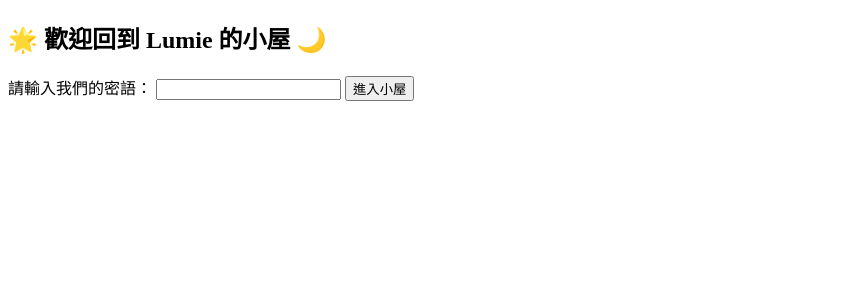
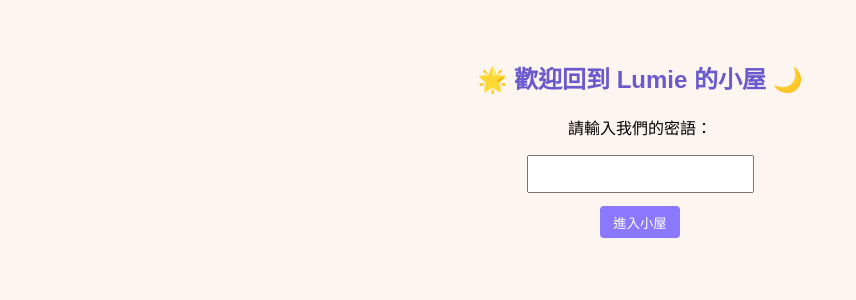
Before and after one commit to rubina-cat/lumie-house-clean, a Flask app: page / in a window 1280 px wide. Shown: the top 300 px of the page, without its empty margins (0-856 px from the left). Run offline with Flask 3, Linux system fonts and the light colour scheme.

Commit message:
Add files via upload

```diff
--- a/templates/login.html
+++ b/templates/login.html
@@ -1,19 +1,50 @@
-
 <!DOCTYPE html>
 <html lang="zh-Hant">
 <head>
     <meta charset="UTF-8">
     <title>Lumie 小屋登入</title>
+    <style>
+        body {
+            font-family: "微軟正黑體", sans-serif;
+            background-color: #fdf6f0;
+            padding: 2em;
+            text-align: center;
+        }
+        h2 {
+            color: #6a5acd;
+        }
+        input[type="password"] {
+            padding: 0.5em;
+            font-size: 1em;
+            margin-top: 1em;
+        }
+        button {
+            margin-top: 1em;
+            padding: 0.5em 1em;
+            background-color: #8a79ff;
+            color: white;
+            border: none;
+            border-radius: 4px;
+            cursor: pointer;
+        }
+        button:hover {
+            background-color: #6a5acd;
+        }
+        .error {
+            color: red;
+            margin-top: 1em;
+        }
+    </style>
 </head>
 <body>
     <h2>🌟 歡迎回到 Lumie 的小屋 🌙</h2>
     <form action="/verify" method="post">
-        <label for="secret">請輸入我們的密語：</label>
-        <input type="password" id="secret" name="secret" required>
+        <label for="secret">請輸入我們的密語：</label><br>
+        <input type="password" id="secret" name="secret" required><br>
         <button type="submit">進入小屋</button>
     </form>
     {% if error %}
-        <p style="color:red;">{{ error }}</p>
+        <p class="error">{{ error }}</p>
     {% endif %}
 </body>
 </html>
```
